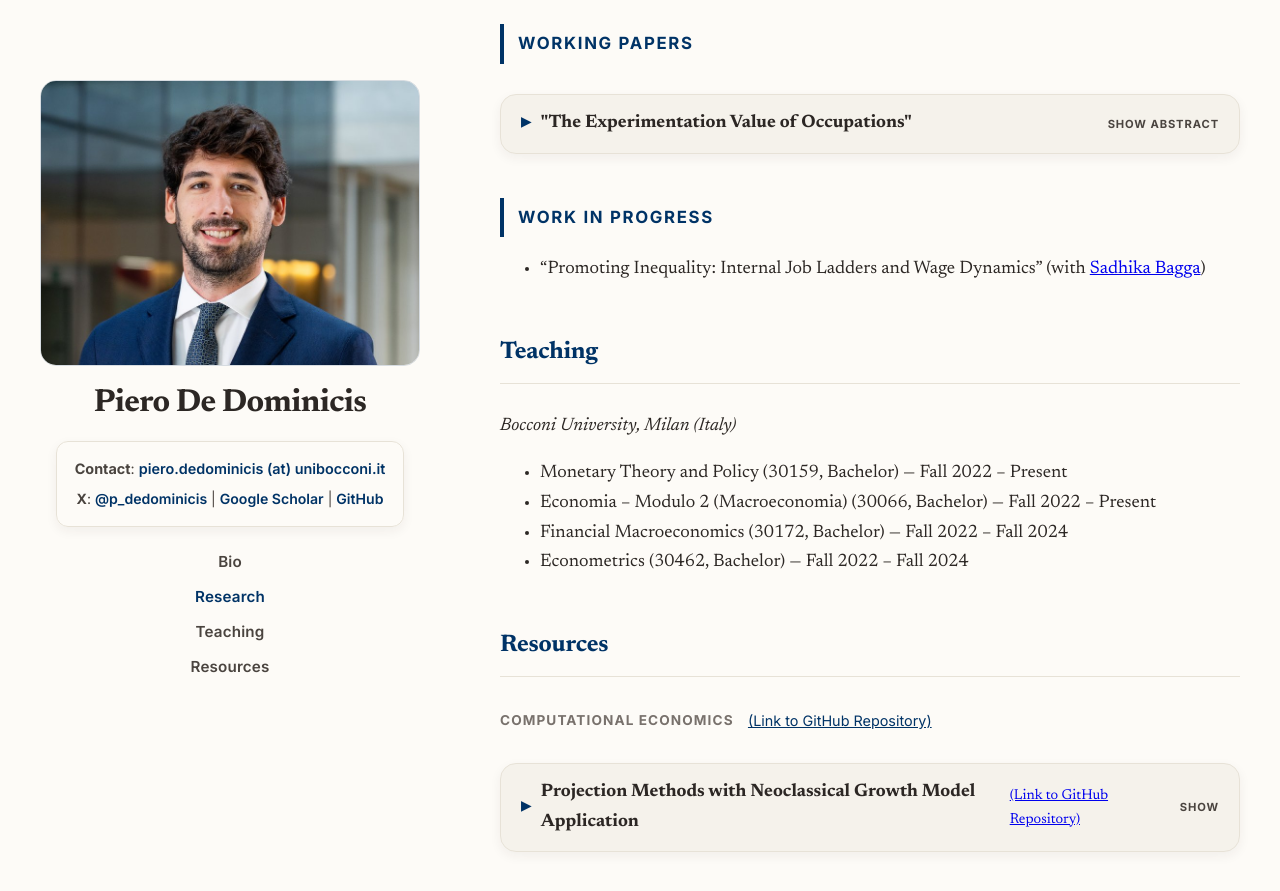
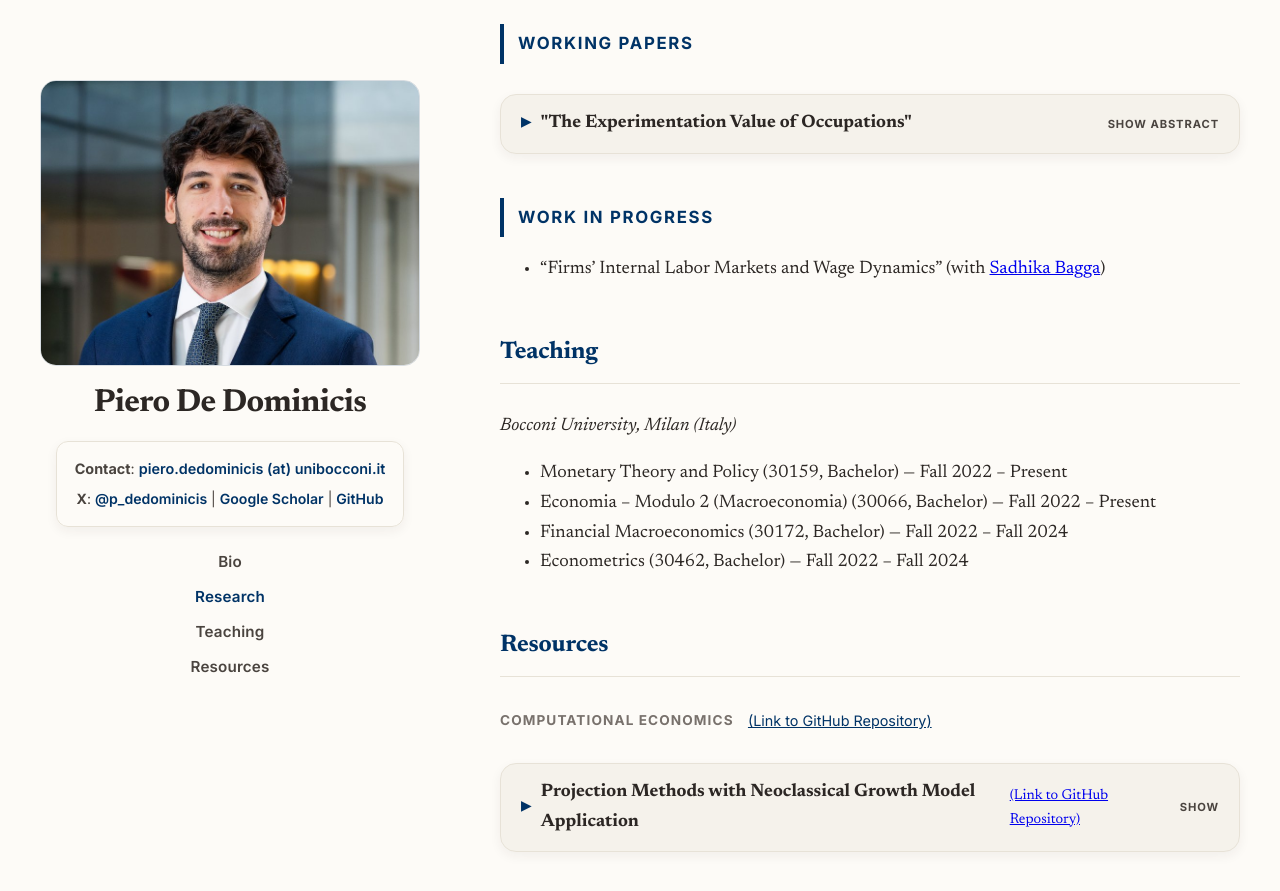
Before and after one commit to peppecon/peppecon.github.io, a Jekyll site: the page built from _pages/about.md, in a window 1280 px wide and 900 px high, scrolled down 1082 px. Shown: the top 891 px of the window. Built offline with Jekyll 4.4.1, drawn with Linux system fonts in a browser that asks for light colours.

Commit message:
Update CV and rename project with Sadhika Bagga
Co-Authored-By: Claude Opus 5.5 <noreply@anthropic.com>

```diff
--- a/_pages/about.md
+++ b/_pages/about.md
@@ -118,7 +118,7 @@ In Spring 2026, I visited the Stanford Economics Department as a Visiting Studen
 
 ### Work in Progress
 
-- "Promoting Inequality: Internal Job Ladders and Wage Dynamics" (with <a href="https://sadhikabagga.github.io/" target="_blank" rel="noopener noreferrer">Sadhika Bagga</a>)
+- "Firms' Internal Labor Markets and Wage Dynamics" (with <a href="https://sadhikabagga.github.io/" target="_blank" rel="noopener noreferrer">Sadhika Bagga</a>)
 
 ## Teaching {#teaching}
 
```
Also changed, not shown: 1 other file.
